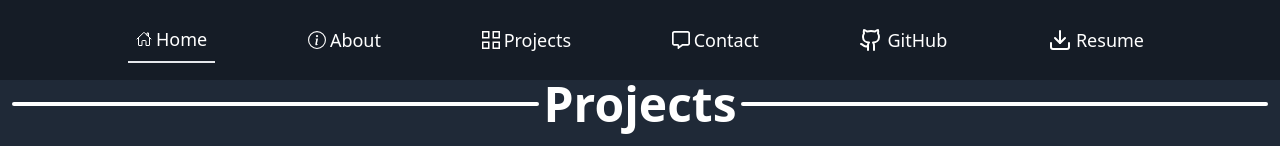
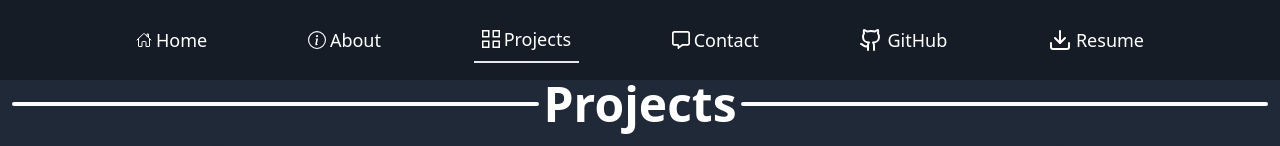
Before and after one commit to amritchapai/Portfolio, a React (Vite) app: page /projects in a window 1280 px wide. Shown: the top 146 px of the page. Built offline with nearby package versions, Linux system fonts and the light colour scheme.

Commit message:
fix problem with navbar

```diff
--- a/src/Components/Navbar.jsx
+++ b/src/Components/Navbar.jsx
@@ -2,87 +2,83 @@ import { IoHomeOutline } from "react-icons/io5";
 import { BsInfoCircle } from "react-icons/bs";
 import React, { useRef, useState } from "react";
 import { FaRegMessage } from "react-icons/fa6";
-import { useNavigate } from "react-router-dom";
+import { useLocation, useNavigate } from "react-router-dom";
 import { GrProjects } from "react-icons/gr";
 import { DownloadIcon, GithubIcon } from "lucide-react";
+
 
 const navList = [
   {
     text: "Home",
     icon: <IoHomeOutline size={16} />,
+    action: (navigate, setCurrent) => {
+      setCurrent(0);
+      navigate("/");
+
+    },
   },
   {
     text: "About",
     icon: <BsInfoCircle />,
+    action: (navigate, setCurrent) => {setCurrent(1); navigate("/about")},
   },
   {
     text: "Projects",
     icon: <GrProjects />,
+    action: (navigate, setCurrent) => {setCurrent(2); navigate("/projects")},
   },
   {
     text: "Contact",
     icon: <FaRegMessage />,
+    action: (navigate, setCurrent)=> {setCurrent(3); navigate("/contact")}
   },
   {
     text: "GitHub",
-    icon: <GithubIcon/>
+    icon: <GithubIcon />,
+    action: ()=> window.open("https://github.com/amritchapai", "_blank")
   },
   {
     text: "Resume",
-    icon: <DownloadIcon/>
-  }
+    icon: <DownloadIcon />,
+    action:()=> downloadRef.current.click()
+  },
 ];
 
 
 const Navbar = () => {
-  const [current, setCurrent] = useState(0);
+  const location = useLocation();
+  const activePage = ()=>{
+    switch (location.pathname) {
+      case "/about":
+        return 1;
+      case "/projects":
+        return 2;
+      case "/contact":
+        return 3;
+      default:
+        return 0;
+    }
+  }
+  const [current, setCurrent] = useState(activePage());
   const downloadRef = useRef();
   const navigate = useNavigate();
-  const navbarHandler = (text) => {
-    if (text === "About") {
-      navigate("/about");
-      setCurrent(1);
-    } else if (text === "Contact") {
-      navigate("/contact");
-      setCurrent(3);
-    } else if (text === "Home") {
-      navigate("/");
-      setCurrent(0);
-    } else if (text === "Projects"){
-      navigate("/projects")
-      setCurrent(2);
-    }
-    else if(text === "GitHub"){
-      window.open("https://github.com/amritchapai", "_blank");
-    }
-    else if(text === "Resume"){
-        downloadRef.current.click();
-    }
-  };
   return (
     <div className="fixed flex bg-black/30 text-white w-full bg-opacity-65 h-20 items-center justify-between px-[10%] z-50">
       {navList.map((item, index) => {
         return (
           <div key={index} className="flex items-center ">
-            {current === index ? (
+
               <button
-                className="bg-transparent border-b-2 p-2"
-                onClick={() => navbarHandler(item.text)}
+                className={`bg-transparent ${current === index?"border-b-2":""} p-2`}
+                onClick={()=>item.action(navigate, setCurrent)}
               >
                 <div className="flex items-center text-lg gap-1">
                   {item.icon} {item.text}
                 </div>
               </button>
-            ) : (
-              <button
-                className="bg-transparent p-2"
-                onClick={() => navbarHandler(item.text)}
-              >
-                <div className="flex items-center text-lg gap-1">
-                  {item.icon} {item.text}
-                </div>
-              </button>
-            )}
+
+
+
 
             <a
               ref={downloadRef}
--- a/src/Components/Projects.jsx
+++ b/src/Components/Projects.jsx
@@ -3,7 +3,7 @@ import ProjectCard from "./ProjectCard";
 
 const Projects = () => {
   return (
-    <div className="bg-gray-800 w-screen min-h-screen py-20">
+    <div className="bg-gray-800 w-full min-h-screen py-20">
       <div className="flex flex-row items-center px-3 gap-1">
         <div className="flex flex-1">
           <hr className="w-full h-1 bg-white border-none rounded-md" />
```
